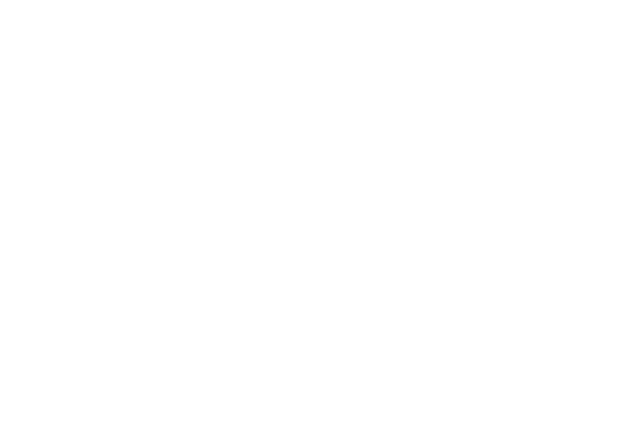
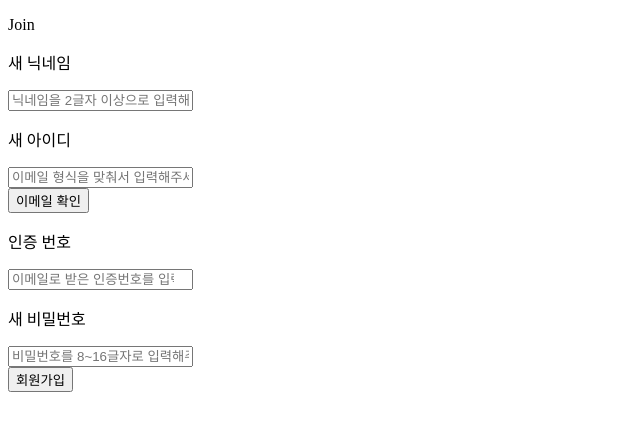
Before and after one commit to FindLolChess-FLC/ReactWebApplicationServer, a React (Create React App) app: page /join in a window 1280 px wide. Before the commit this address had no page. Shown: the top 430 px of the page, without its empty margins (0-640 px from the left). Built offline with nearby package versions, Linux system fonts and the light colour scheme.

Commit message:
✨: Join Page 기본 구조

```diff
--- a/src/App.tsx
+++ b/src/App.tsx
@@ -1,6 +1,7 @@
 import { BrowserRouter, Routes, Route } from "react-router-dom";
 import Main from "./pages/Main";
 import Login from "./pages/Login";
+import Join from "./pages/Join";
 
 function App() {
   return (
@@ -11,6 +12,10 @@
           <Route index element={<Login />} />
           {/* <Route path="login" element={<Google />} /> */}
         </Route>
+        <Route path="join">
+          <Route index element={<Join />} />
+          {/* <Route path="join" element={<Google />} /> */}
+        </Route>
       </Routes>
     </BrowserRouter>
   );
--- /dev/null
+++ b/src/pages/Join.tsx
@@ -0,0 +1,71 @@
+import { yupResolver } from "@hookform/resolvers/yup";
+import { useForm } from "react-hook-form";
+import * as yup from "yup";
+import useUserInput from "../hooks/useUserInput";
+import useNumberInput from "../hooks/useNumberInput";
+import InputBox from "../components/InputBox";
+
+export default function Join() {
+  // useUserInput에서 input validation schema
+  const loginSchema = useUserInput();
+  // useUserInput에서 input validation schema
+  const joinSchema = useNumberInput();
+  // Schema 통합
+  const combinedSchema = yup.object().shape({
+    ...loginSchema.fields, // loginSchema의 필드 추가
+    ...joinSchema.fields, // joinSchema의 필드 추가
+  });
+  // useForm으로 form 관리
+  const {
+    register,
+    handleSubmit,
+    formState: { errors },
+  } = useForm({
+    resolver: yupResolver(combinedSchema),
+  });
+  // 임시
+  const onSubmit = (data: any) => {
+    console.log(data);
+  };
+  return (
+    <div>
+      <p>Join</p>
+      <form onSubmit={handleSubmit(onSubmit)}>
+        <InputBox
+          inputBox="name"
+          labelname="새 닉네임"
+          type="text"
+          placeholder="닉네임을 2글자 이상으로 입력해주세요."
+          register={register("name")}
+        />
+        <div>
+          <InputBox
+            inputBox="id"
+            labelname="새 아이디"
+            type="text"
+            placeholder="이메일 형식을 맞춰서 입력해주세요."
+            register={register("id")}
+          />
+          {errors.id && <p>{errors.id.message}</p>}
+          <button type="button">이메일 확인</button>
+          <InputBox
+            inputBox="emailNumber"
+            labelname="인증 번호"
+            type="number"
+            placeholder="이메일로 받은 인증번호를 입력해주세요."
+            register={register("emailNumber")}
+          />
+        </div>
+        <InputBox
+          inputBox="password"
+          labelname="새 비밀번호"
+          type="text"
+          placeholder="비밀번호를 8~16글자로 입력해주세요."
+          register={register("password")}
+        />
+        {errors.password && <p>{errors.password.message}</p>}
+        <button type="submit">회원가입</button>
+      </form>
+    </div>
+  );
+}
```
